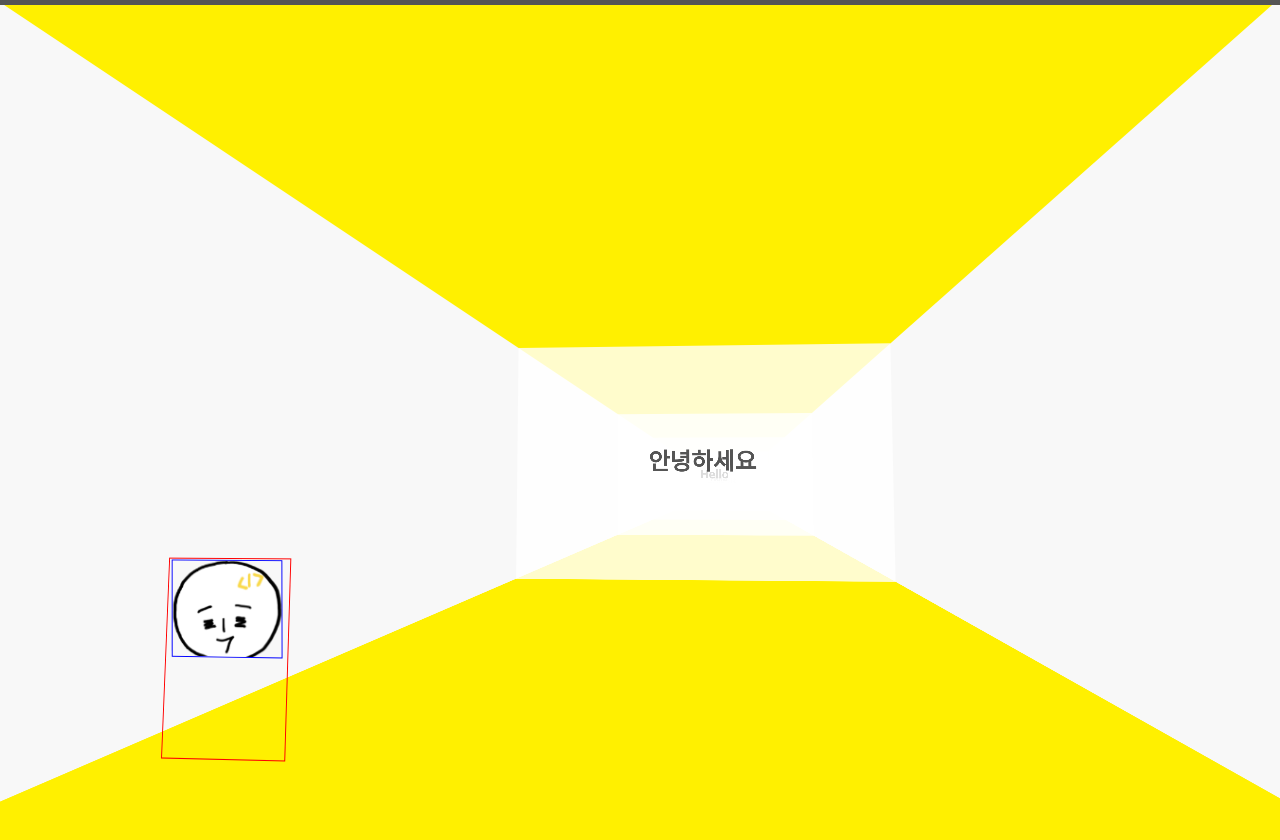
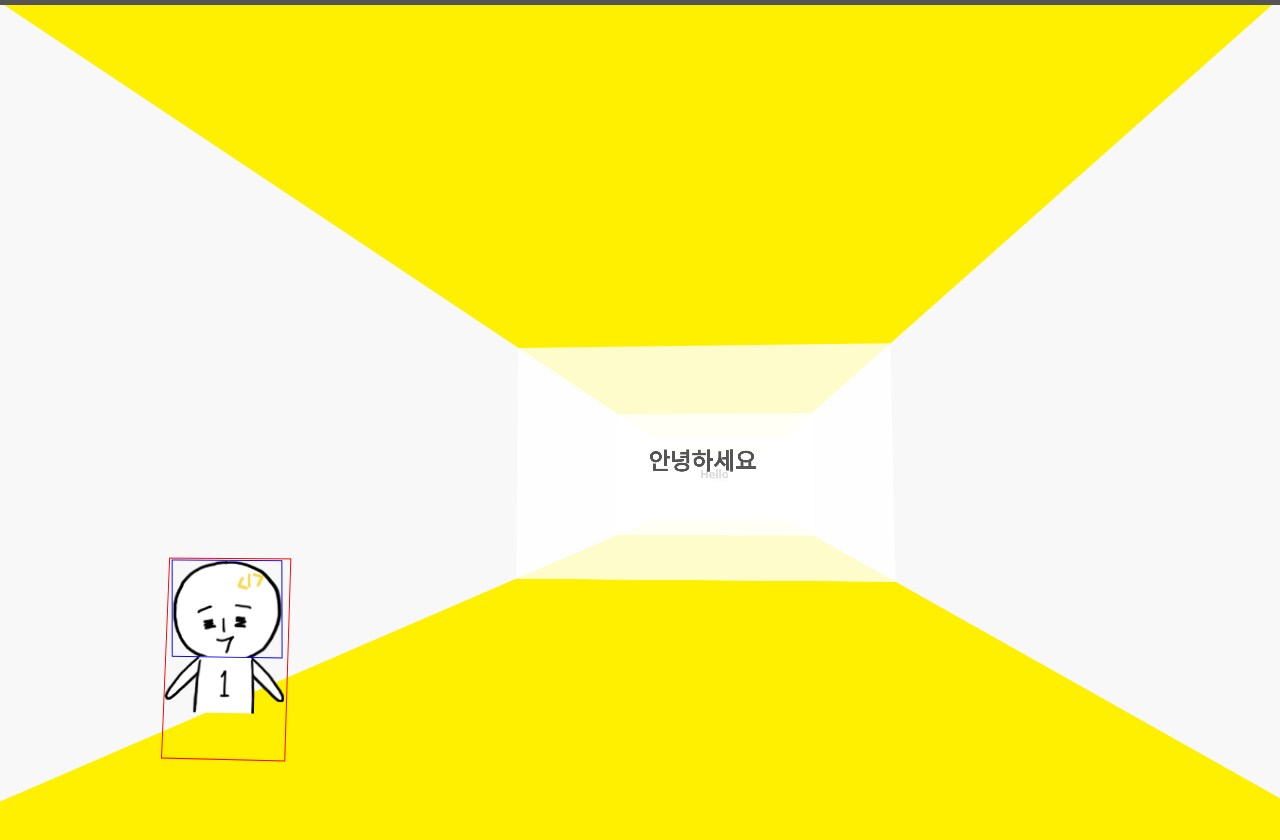
Before and after one commit to bopboy/interactive-web-animation, a plain HTML site: page 36 3d scroll wall/index.html in a window 1280 px wide. Shown: the top 840 px of the page. Drawn offline with Linux system fonts and the light colour scheme.

Commit message:
50 3d scroll wall 9 (캐릭터 몸통, 팔 css)

```diff
--- a/36 3d scroll wall/css/style.css
+++ b/36 3d scroll wall/css/style.css
@@ -173,3 +173,52 @@ body {
 .character-head-face.face-back {
     background-image: url('../images/ilbuni_head_back.png');
 }
+
+.character-torso {
+    left: calc(208 / 856 * 100%);
+    top: calc(647 / 1334 * 100%);
+    z-index: 50;
+    width: calc(428 / 856 * 100%);
+    height: calc(385 / 1334 * 100%);
+    transform-origin: center center;
+}
+
+.character-torso-face.face-front {
+    background-image: url('../images/ilbuni_body_front.png');
+}
+
+.character-torso-face.face-back {
+    background-image: url('../images/ilbuni_body_back.png');
+}
+
+.character-arm-right {
+    left: 0;
+    top: calc(648 / 1334 * 100%);
+    width: calc(244 / 856 * 100%);
+    height: calc(307 / 1334 * 100%);
+    transform-origin: right top;
+}
+
+.character-arm-right .face-front {
+    background-image: url('../images/ilbuni_arm_0.png');
+}
+
+.character-arm-right .face-back {
+    background-image: url('../images/ilbuni_arm_1.png');
+}
+
+.character-arm-left {
+    left: calc(600 / 856 * 100%);
+    top: calc(648 / 1334 * 100%);
+    width: calc(244 / 856 * 100%);
+    height: calc(307 / 1334 * 100%);
+    transform-origin: left top;
+}
+
+.character-arm-left .face-front {
+    background-image: url('../images/ilbuni_arm_1.png');
+}
+
+.character-arm-left .face-back {
+    background-image: url('../images/ilbuni_arm_0.png');
+}
```
